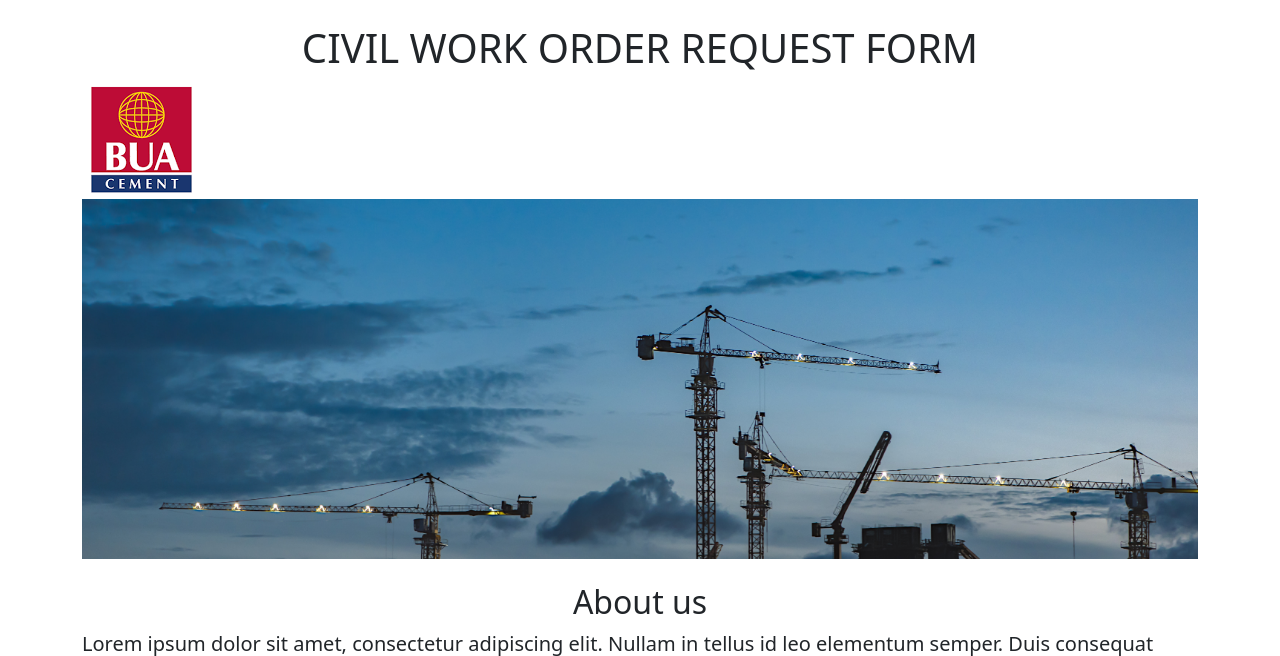
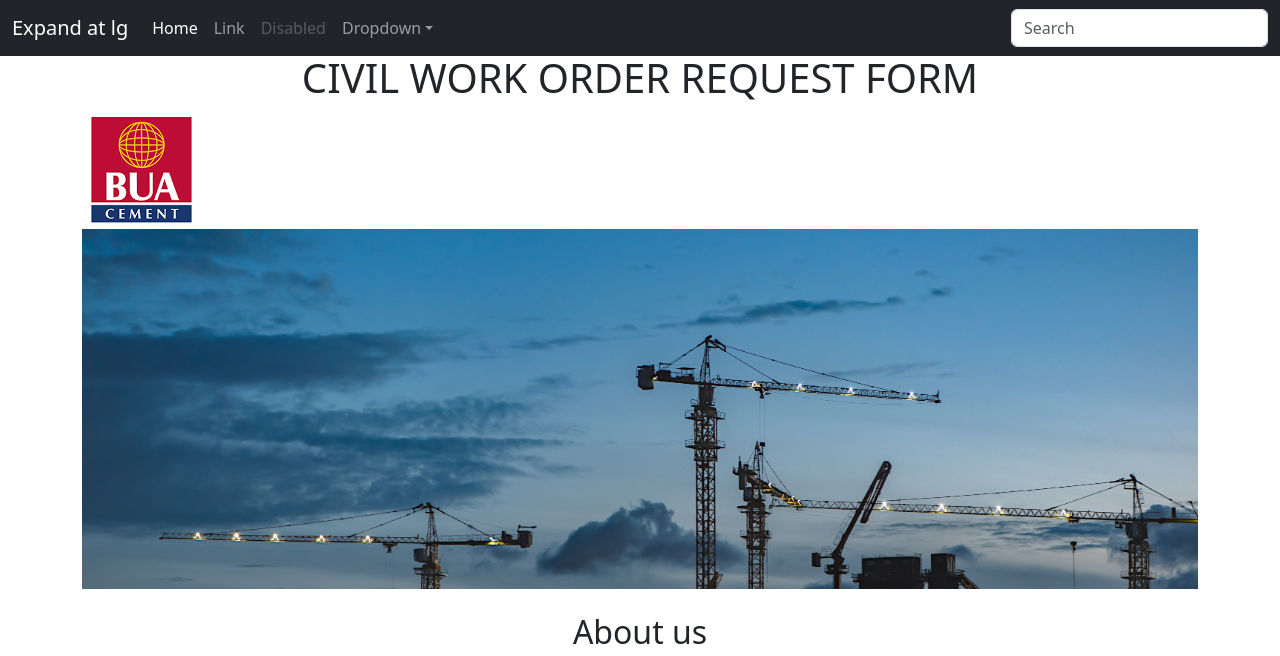
Before and after one commit to MuzammilMaaruf2020/Brequest, a Flask app: page / in a window 1280 px wide. Shown: the top 656 px of the page. Run offline with Flask 3, Linux system fonts and the light colour scheme.

Commit message:
added nav bar

```diff
--- a/template/home.html
+++ b/template/home.html
@@ -21,6 +21,8 @@
 
 </head>
   <body>
+
+    {% include 'nav.html' %}
     <div class="container">
   <b>
       <h1 class="text-center mt-2 mt-4">
--- /dev/null
+++ b/template/nav.html
@@ -0,0 +1,36 @@
+ <nav class="navbar navbar-expand-lg navbar-dark bg-dark fixed-top" aria-label="Fifth navbar example">
+    <div class="container-fluid">
+      <a class="navbar-brand" href="#">Expand at lg</a>
+      <button class="navbar-toggler" type="button" data-bs-toggle="collapse" data-bs-target="#navbarsExample05" aria-controls="navbarsExample05" aria-expanded="false" aria-label="Toggle navigation">
+        <span class="navbar-toggler-icon"></span>
+      </button>
+
+      <div class="collapse navbar-collapse" id="navbarsExample05">
+        <ul class="navbar-nav me-auto mb-2 mb-lg-0">
+          <li class="nav-item">
+            <a class="nav-link active" aria-current="page" href="#">Home</a>
+          </li>
+          <li class="nav-item">
+            <a class="nav-link" href="#">Link</a>
+          </li>
+          <li class="nav-item">
+            <a class="nav-link disabled">Disabled</a>
+          </li>
+          <li class="nav-item dropdown">
+            <a class="nav-link dropdown-toggle" href="#" data-bs-toggle="dropdown" aria-expanded="false">Dropdown</a>
+            <ul class="dropdown-menu">
+              <li><a class="dropdown-item" href="#">Action</a></li>
+              <li><a class="dropdown-item" href="#">Another action</a></li>
+              <li><a class="dropdown-item" href="#">Something else here</a></li>
+            </ul>
+          </li>
+        </ul>
+        <form role="search">
+          <input class="form-control" type="search" placeholder="Search" aria-label="Search">
+        </form>
+      </div>
+    </div>
+  </nav>
+  <div style="height:30px;">
+
+  </div>
```
